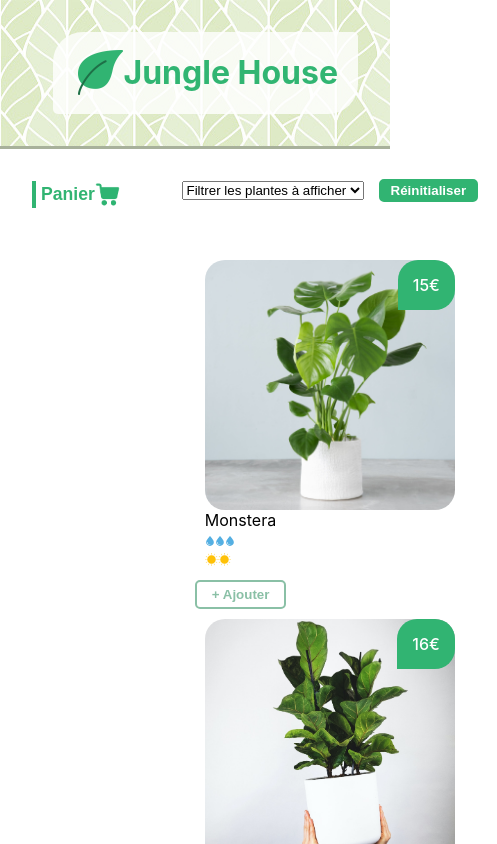
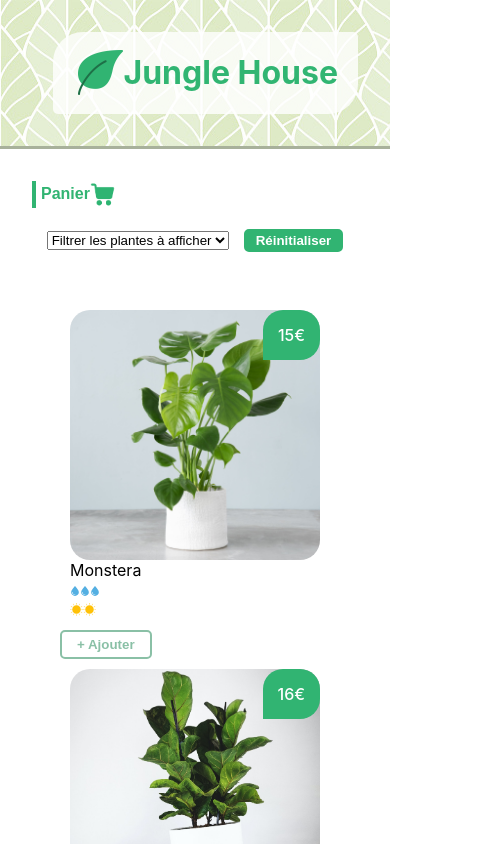
Before and after one commit to Nicodev17/la-maison-jungle, a React (Create React App) app: page / in a window 390 px wide. Shown: the top 844 px of the page, 497 px wide, since content can reach past the window. Built offline with nearby package versions, Linux system fonts and the light colour scheme.

Commit message:
Update Responsive 1.0
Adding responsive style to cart deployment

```diff
--- a/src/components/Cart.js
+++ b/src/components/Cart.js
@@ -1,4 +1,4 @@
-import { useState, useEffect} from 'react';
+import React, { useState, useEffect} from 'react';
 import '../styles/Cart.css';
 import logoCart from '../assets/logo_cart.png';
 
--- a/src/styles/Cart.css
+++ b/src/styles/Cart.css
@@ -1,12 +1,27 @@
 /* Style du panier*/
 .lmj-cart {
+	position: absolute;
+	width: 250px;
+	height: 100vh;
+	z-index: 10;
 	color: white;
 	background-color: #31b572;
 	padding: 32px;
 	display: flex;
 	flex-direction: column;
 	justify-content: flex-start;
-	width: 260px;
+	/* transform: translate(-400px, 0); */
+	/* transition: transform 1s ease-in-out; */
+}
+
+@media  screen and (max-width: 700px) {
+	.lmj-cart {
+		width: 40%;
+	}
+
+	.lmj-cart-closed {
+		width: 40%;
+	}
 }
 
 .lmj-cart-add-button {
@@ -24,7 +39,6 @@
 	font-weight: 600;
 	cursor: pointer;
 	align-self: self-start;
-	/* padding: 0; */
 	color: white;
 }
 
@@ -93,13 +107,15 @@
 }
 
 .lmj-cart-closed {
+	position: absolute;
+	width: 250px;
+	height: 100vh;
 	padding: 32px;
-	width: 200px;
 }
 
 .lmj-cart-closed > button {
 	color: #31b472;
-	font-size: 1.1em;
+	font-size: 1em;
 	border: 0;
 	border-left: 4px solid #31b472;
 	display: flex;
--- a/src/styles/Categories.css
+++ b/src/styles/Categories.css
@@ -24,3 +24,9 @@
 	background-color: #ffffff;
 	color: #31b472;
 }
+
+@media  screen and (max-width: 700px) {
+	.lmj-categories {
+		margin-top: 50px;
+	}
+}
```
